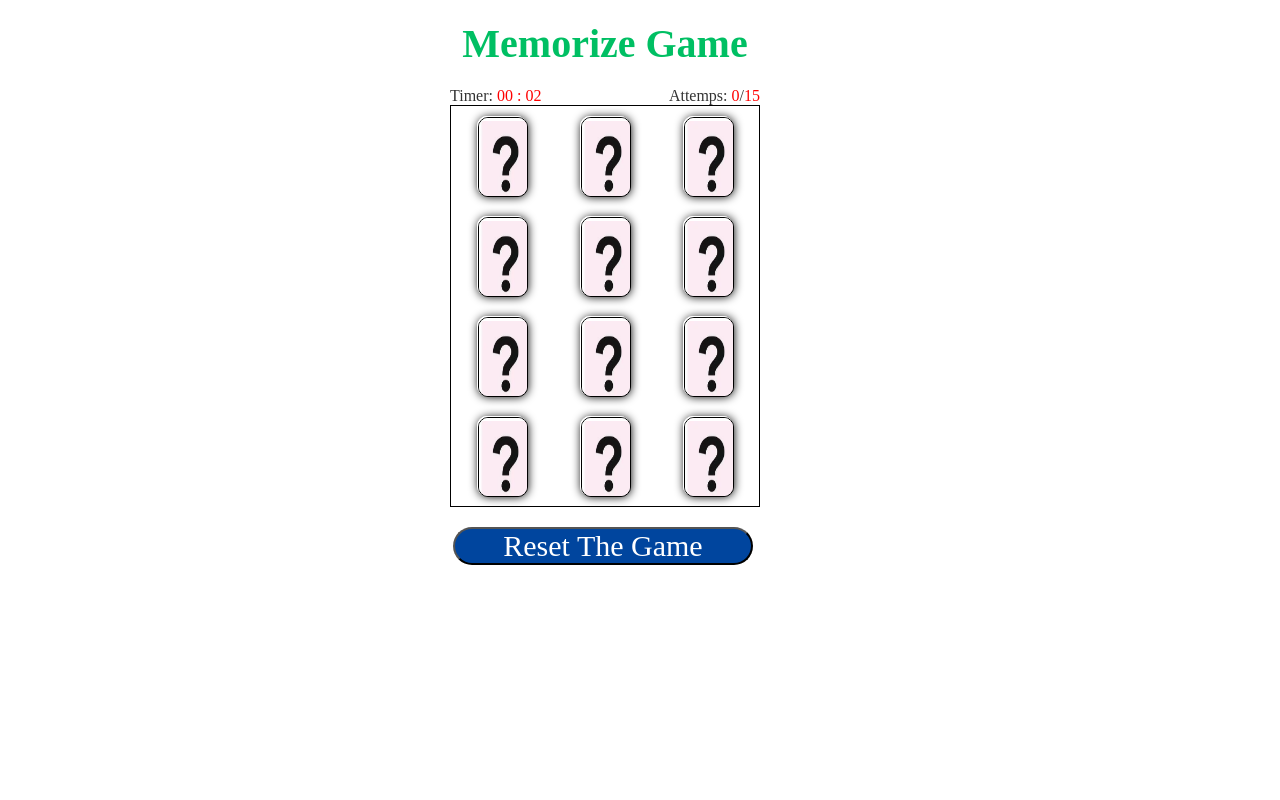
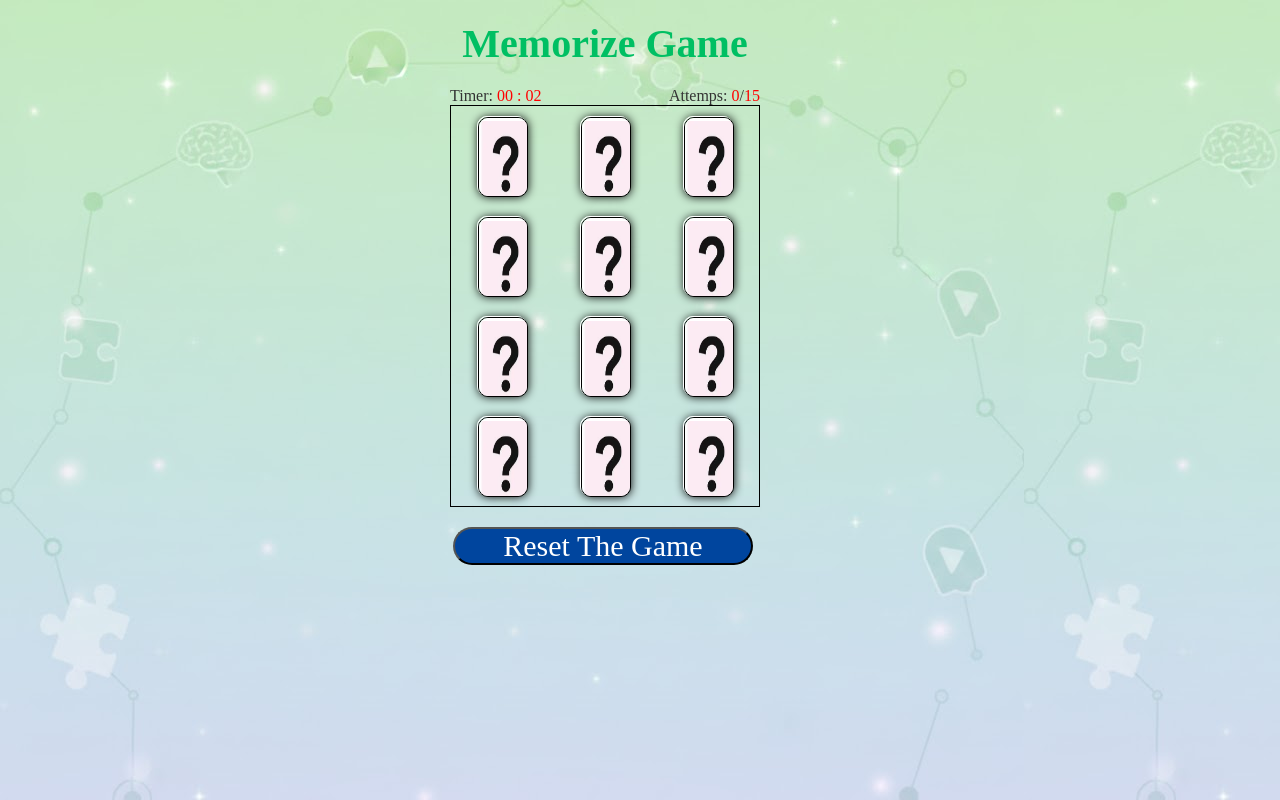
Before and after one commit to esalhashimi/Memorize-Game, a plain HTML site: page index.html in a window 1280 px wide. Drawn offline with Linux system fonts and the light colour scheme; a web font is replaced by a local one.

Commit message:
edit the path

```diff
--- a/css/style.css
+++ b/css/style.css
@@ -10,7 +10,7 @@
 
 /* body */
 body{
-    background:url("./assets/background.jpg");
+    background:url("../assets/background.jpg");
     background-color:white;
     color: #333;
     display: flex;
```
